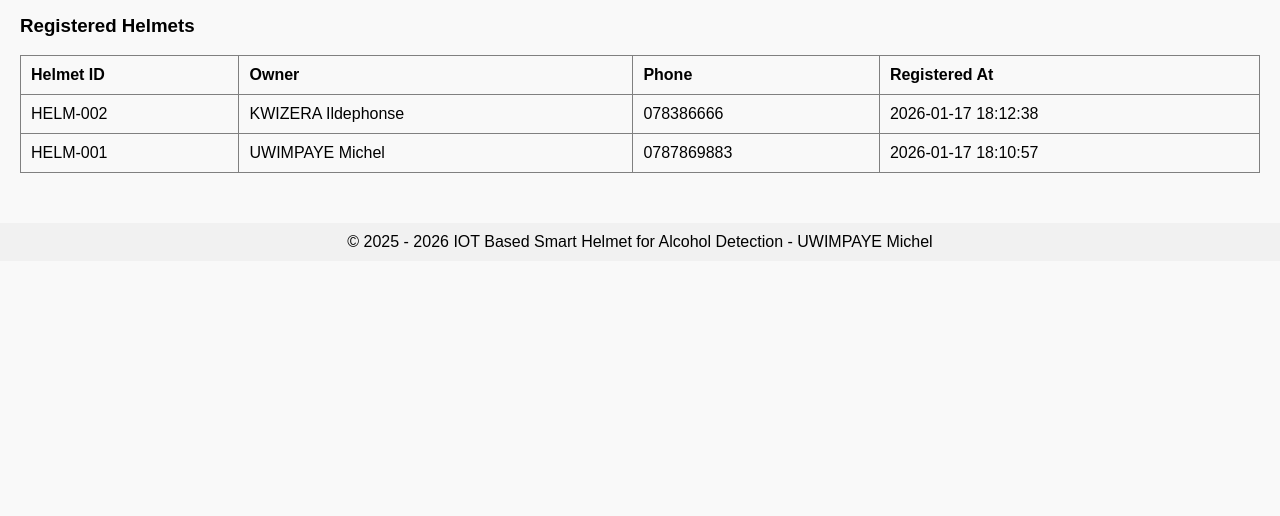
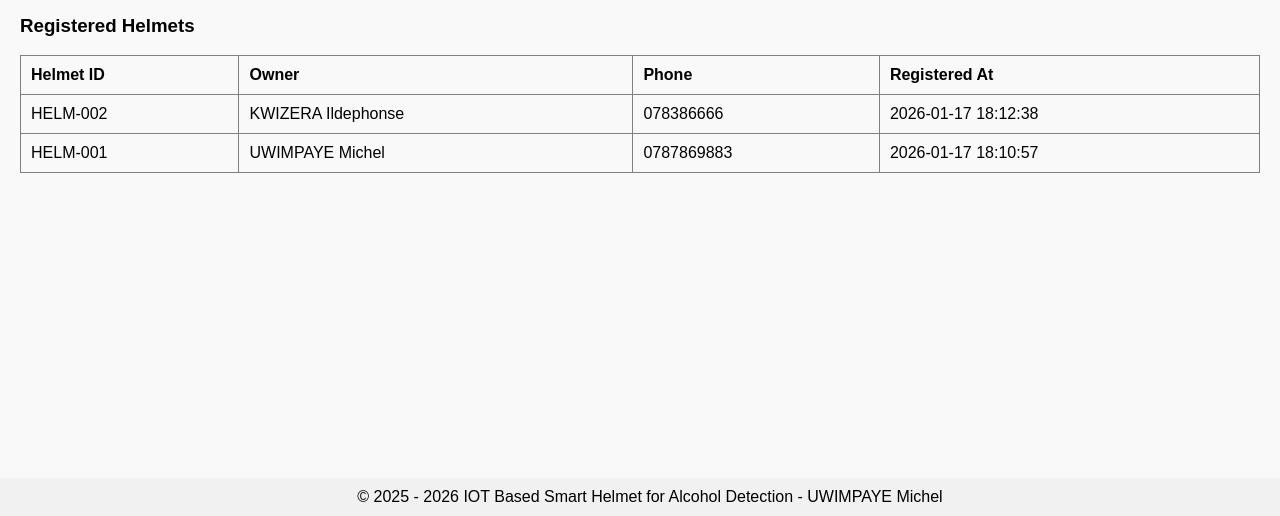
Before and after one commit to CyizaLandry5/IOT-Based-Smart-Helmet-for-Alcohol-Detection, a PHP site: page /views/helmets.php in a window 1280 px wide. Shown: the part 284-800 px from the top of the page. Run offline with PHP 8.4, Linux system fonts and the light colour scheme; data comes from the database, SQL or seed files in the repository.

Commit message:
I am working on this

```diff
--- a/views/layout/footer.php
+++ b/views/layout/footer.php
@@ -1,5 +1,6 @@
 </main>
-<footer style="text-align:center;padding:10px;background:#f1f1f1;margin-top:30px;">
+<footer style="text-align:center;padding:10px;background:#f1f1f1;
+               position:fixed; bottom:0; left:0; width:100%;">
     &copy; 2025 - <?php echo date("Y"); ?> IOT Based Smart Helmet for Alcohol Detection - UWIMPAYE Michel
 </footer>
 </body>
```
